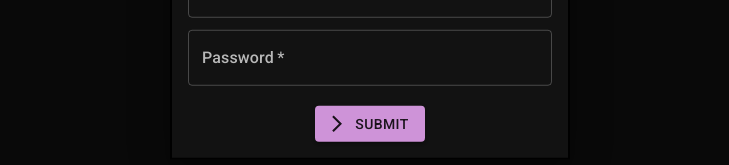
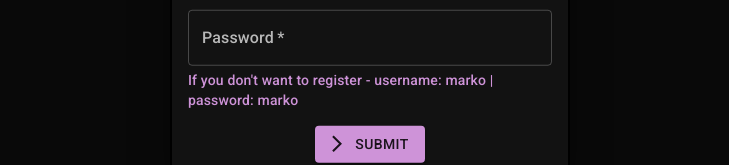
Before and after one commit to Joksa132/blog-frontend, a React (Vite) app: page / in a window 1280 px wide. Both pictures are taken after a click on the button "LOGIN". Shown: the part 398-563 px from the top of the page, without its empty margins (270-999 px from the left). Built offline with nearby package versions, Linux system fonts and the light colour scheme; no server answers.

Commit message:
Added msg if user doesnt want to register

```diff
--- a/src/Components/Login/Login.jsx
+++ b/src/Components/Login/Login.jsx
@@ -96,6 +96,7 @@ function Login({ open, onClose, theme }) {
               onChange={onPasswordChange}
               color="secondary"
             />
+            <Typography variant="body2" color="secondary" >If you don't want to register - username: marko | password: marko</Typography>
             <Box display="flex" flexDirection="column" alignItems="center">
               <Button
                 type="submit"
```
